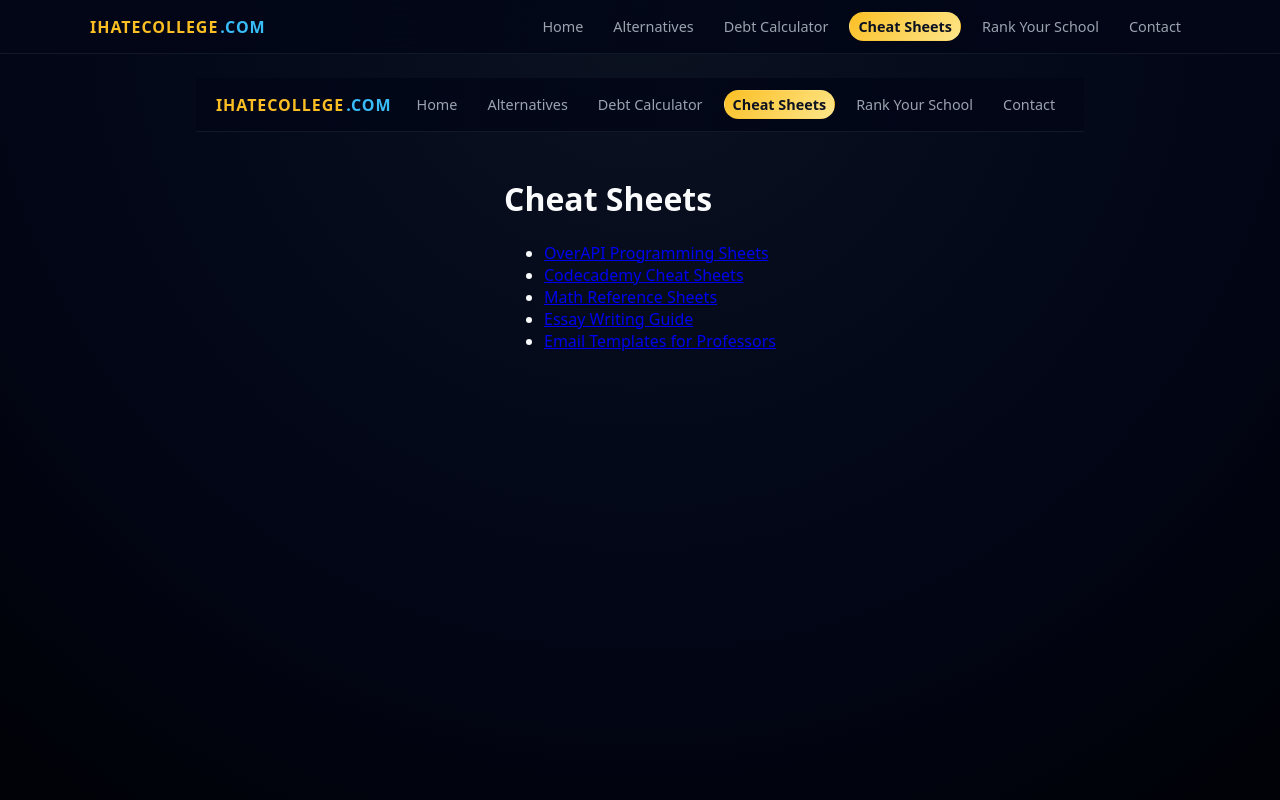
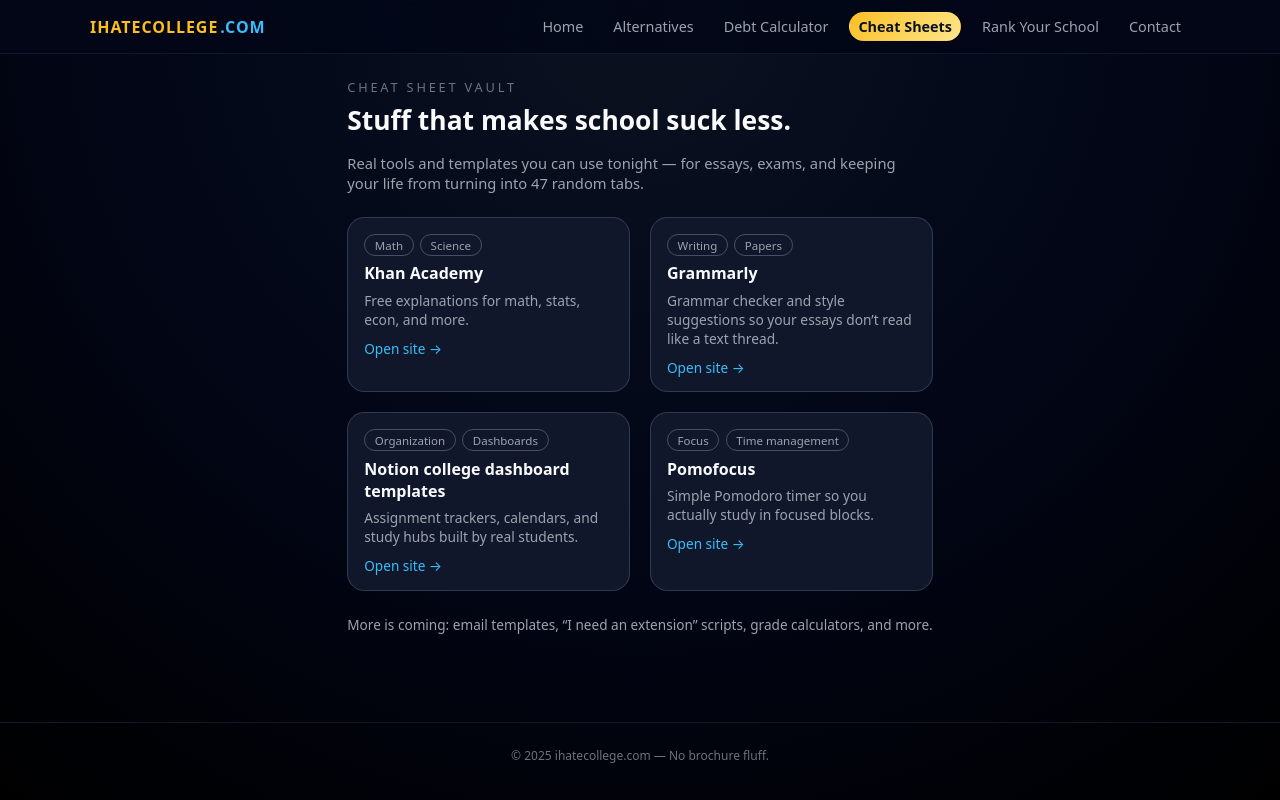
Before and after one commit to placebetsai/Ihatecollege, a Next.js app: page /cheat-sheets in a window 1280 px wide. Shown: the top 800 px of the page. Built offline with nearby package versions, Linux system fonts and the light colour scheme.

Commit message:
Update cheat-sheets.js

```diff
--- a/pages/cheat-sheets.js
+++ b/pages/cheat-sheets.js
@@ -1,27 +1,75 @@
-import Layout from "../components/Layout";
+import Head from 'next/head';
+import Link from 'next/link';
 
-export default function CheatSheets() {
-  const sheets = [
-    ["OverAPI Programming Sheets", "https://overapi.com/"],
-    ["Codecademy Cheat Sheets", "https://www.codecademy.com/articles"],
-    ["Math Reference Sheets", "https://www.mathsisfun.com/"],
-    ["Essay Writing Guide", "https://owl.purdue.edu/"],
-    ["Email Templates for Professors", "https://www.collegexpress.com/articles-and-advice/student-life/blog/how-email-your-professors-college/"]
-  ];
+const cheats = [
+  {
+    title: 'Khan Academy',
+    tags: ['Math', 'Science'],
+    description: 'Free explanations for math, stats, econ, and more.',
+    url: 'https://www.khanacademy.org/',
+  },
+  {
+    title: 'Grammarly',
+    tags: ['Writing', 'Papers'],
+    description: 'Grammar checker and style suggestions so your essays don’t read like a text thread.',
+    url: 'https://www.grammarly.com/',
+  },
+  {
+    title: 'Notion college dashboard templates',
+    tags: ['Organization', 'Dashboards'],
+    description: 'Assignment trackers, calendars, and study hubs built by real students.',
+    url: 'https://www.notion.so/templates/search?query=student',
+  },
+  {
+    title: 'Pomofocus',
+    tags: ['Focus', 'Time management'],
+    description: 'Simple Pomodoro timer so you actually study in focused blocks.',
+    url: 'https://pomofocus.io/',
+  },
+];
 
+export default function CheatSheetsPage() {
   return (
-    <Layout title="Cheat Sheets">
-      <h1 className="text-4xl font-bold mb-6">Cheat Sheets</h1>
+    <>
+      <Head>
+        <title>Cheat sheet vault – ihatecollege.com</title>
+        <meta
+          name="description"
+          content="Study tools, templates, and scripts that make class, assignments, and email easier."
+        />
+      </Head>
 
-      <ul className="space-y-4">
-        {sheets.map(([name, url]) => (
-          <li key={name}>
-            <a href={url} target="_blank" className="text-amber-400 underline text-lg">
-              {name}
+      <div className="page-header">
+        <div className="page-kicker">CHEAT SHEET VAULT</div>
+        <h1 className="page-title">Stuff that makes school suck less.</h1>
+        <p className="page-subtitle">
+          Real tools and templates you can use tonight — for essays, exams, and keeping your life
+          from turning into 47 random tabs.
+        </p>
+      </div>
+
+      <div className="resource-grid">
+        {cheats.map((c) => (
+          <article key={c.title} className="resource-card">
+            <div className="resource-tag-row">
+              {c.tags.map((tag) => (
+                <span key={tag} className="tag-pill">
+                  {tag}
+                </span>
+              ))}
+            </div>
+            <h3>{c.title}</h3>
+            <p>{c.description}</p>
+            <a href={c.url} target="_blank" rel="noopener noreferrer" className="resource-link">
+              Open site →
             </a>
-          </li>
+          </article>
         ))}
-      </ul>
-    </Layout>
+      </div>
+
+      <p style={{ marginTop: '1.5rem', fontSize: '0.85rem', color: '#9ca3af' }}>
+        More is coming: email templates, “I need an extension” scripts, grade calculators, and more.
+      </p>
+    </>
   );
 }
```
